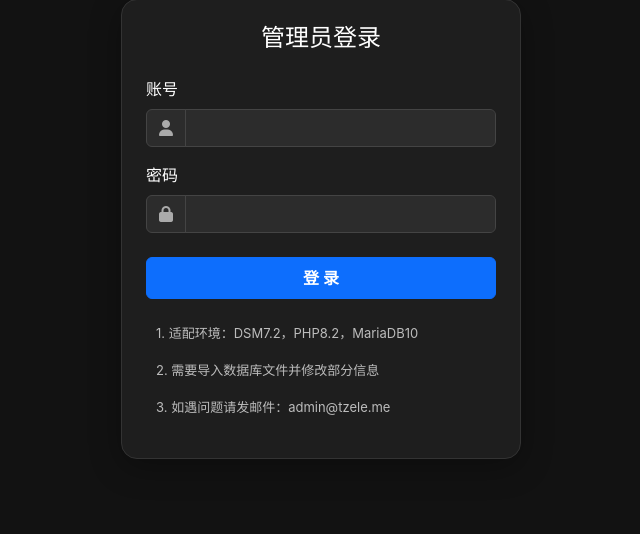
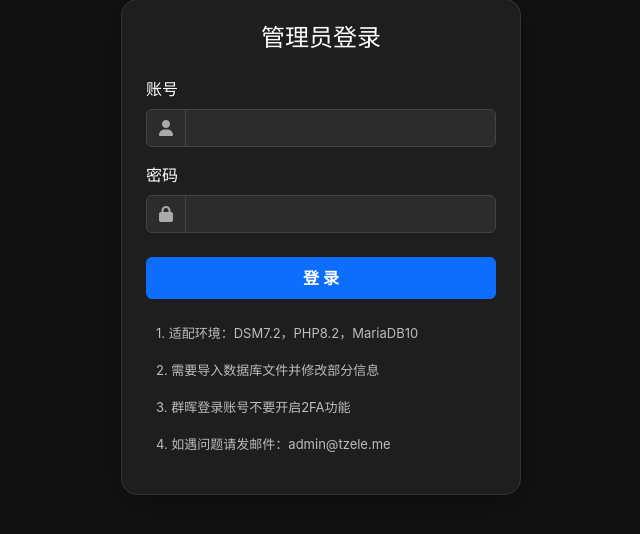
Before and after one commit to yssylq/Synology-NAS-Web-Monitoring, a PHP site: page / in a window 1280 px wide. Shown: the part 139-673 px from the top of the page, without its empty margins (319-959 px from the left). Run offline with PHP 8.4, Linux system fonts and the light colour scheme; data comes from the database, SQL or seed files in the repository.

Commit message:
Update login tips in index.php

```diff
--- a/index.php
+++ b/index.php
@@ -367,7 +367,8 @@ if (isset($_GET['api']) && $_GET['api'] === 'get_status' && $is_logged_in) {
                 <div class="login-tips mt-4">
                    <p>1. 适配环境：DSM7.2，PHP8.2，MariaDB10</p>
                    <p>2. 需要导入数据库文件并修改部分信息</p>
-                   <p>3. 如遇问题请发邮件：admin@tzele.me</p>
+                   <p>3. 群晖登录账号不要开启2FA功能</p>
+                   <p>4. 如遇问题请发邮件：admin@tzele.me</p>
                 </div>
             </div>
         </div>
```
